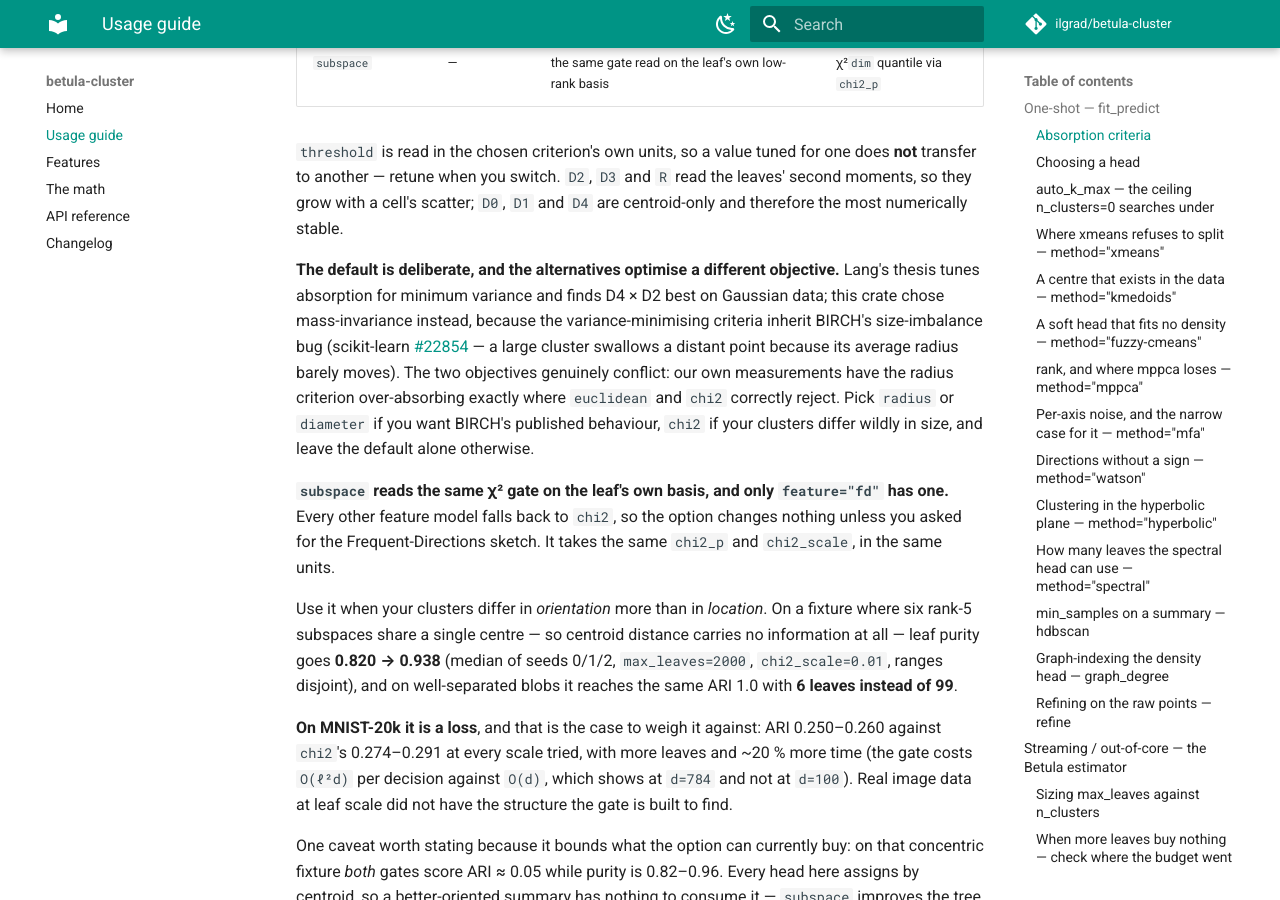
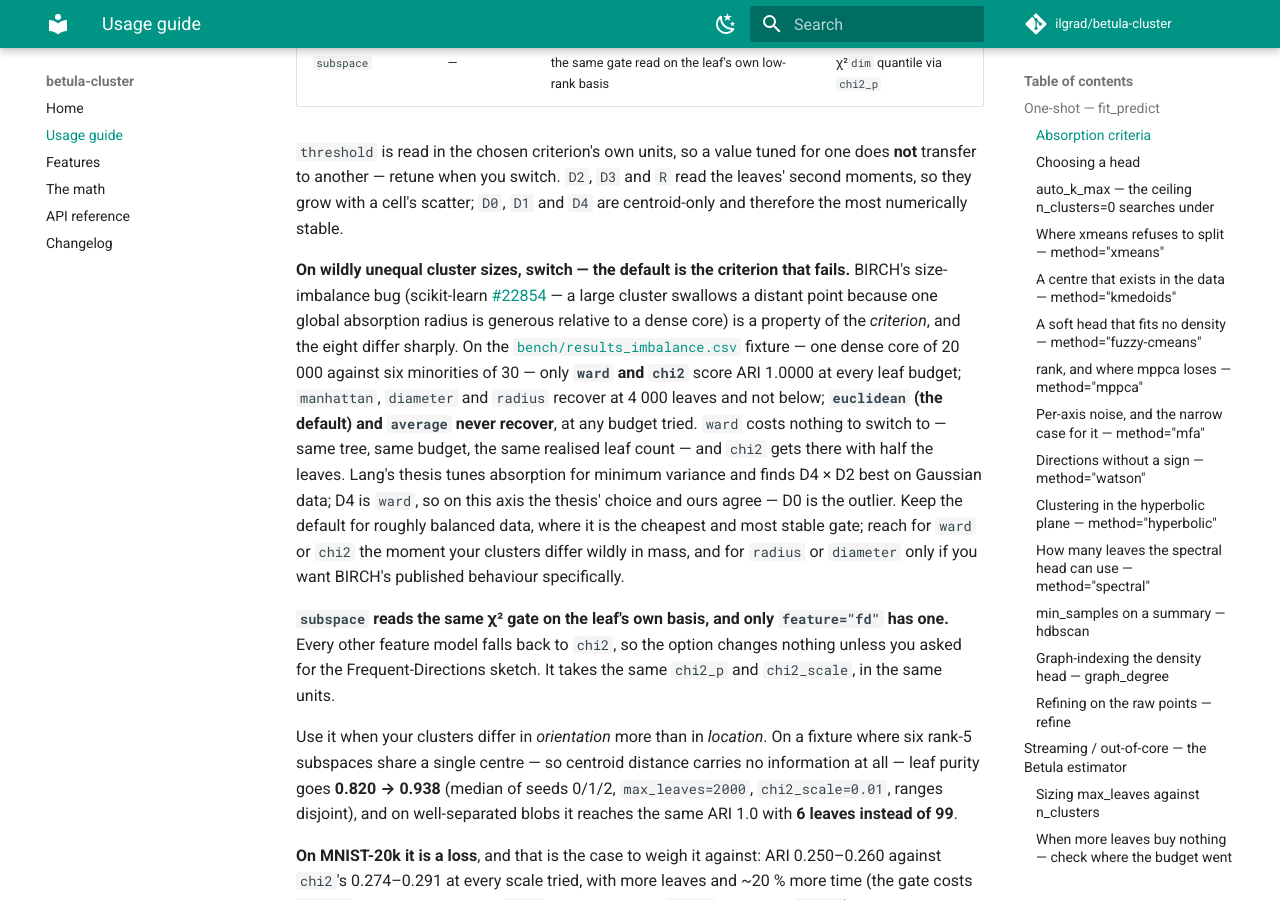
Before and after one commit to ilgrad/betula-cluster, an MkDocs documentation site: the page built from docs/USAGE.md, in a window 1280 px wide and 900 px high, scrolled down 2342 px. Built offline with MkDocs 1.6.1 and Material for MkDocs 9.7.7, drawn with Linux system fonts in a browser that asks for light colours; comment, search, counter and statistics services are not loaded.

Commit message:
fix(bench): the #22854 size-imbalance failure is D0's, not the CF-tree's
`bench/size_imbalance.py` reproduced scikit-learn #22854 at `absorb="euclidean"`
only, and two published claims were drawn from that single column: that the
mis-allocation is "a property of the shared design — one global absorption
radius", and that the variance-minimising criteria inherit it. Sweeping all
eight criteria refutes both. Only `ward` (D4) and `chi2` hold ARI 1.0000 at
every leaf budget; `manhattan`, `diameter` and `radius` recover at 4000 leaves
and not below; `euclidean` and `average` never recover, so sixteen times the
budget moves them nowhere. D4 *is* the variance-minimising criterion and it is
the best cell in the table.

`ward` is immune at 250 leaves with the same realised leaf count as the default
(247 against 241), so this is not a larger budget — it is the same budget spent
by a criterion that does not measure a radius. That makes `absorb=` a second
independent fix alongside `balance=`, and the cheaper of the two.

No shipped code changes: the harness grows the `absorb` axis, the CSV grows the
rows, and the two prose claims are corrected where they were made.

```diff
--- a/docs/USAGE.md
+++ b/docs/USAGE.md
@@ -81,14 +81,20 @@ transfer to another — retune when you switch. `D2`, `D3` and `R` read the leav
 they grow with a cell's scatter; `D0`, `D1` and `D4` are centroid-only and therefore the most
 numerically stable.
 
-**The default is deliberate, and the alternatives optimise a different objective.** Lang's thesis
-tunes absorption for minimum variance and finds D4 × D2 best on Gaussian data; this crate chose
-mass-invariance instead, because the variance-minimising criteria inherit BIRCH's size-imbalance bug
-(scikit-learn [#22854](https://github.com/scikit-learn/scikit-learn/issues/22854) — a large cluster
-swallows a distant point because its average radius barely moves). The two objectives genuinely
-conflict: our own measurements have the radius criterion over-absorbing exactly where `euclidean` and
-`chi2` correctly reject. Pick `radius` or `diameter` if you want BIRCH's published behaviour, `chi2`
-if your clusters differ wildly in size, and leave the default alone otherwise.
+**On wildly unequal cluster sizes, switch — the default is the criterion that fails.** BIRCH's
+size-imbalance bug (scikit-learn [#22854](https://github.com/scikit-learn/scikit-learn/issues/22854)
+— a large cluster swallows a distant point because one global absorption radius is generous relative
+to a dense core) is a property of the *criterion*, and the eight differ sharply. On the
+[`bench/results_imbalance.csv`](https://github.com/ilgrad/betula-cluster/blob/main/bench/results_imbalance.csv)
+fixture — one dense core of 20 000 against six minorities of 30 — only **`ward` and `chi2`** score
+ARI 1.0000 at every leaf budget; `manhattan`, `diameter` and `radius` recover at 4 000 leaves and
+not below; **`euclidean` (the default) and `average` never recover**, at any budget tried. `ward`
+costs nothing to switch to — same tree, same budget, the same realised leaf count — and `chi2` gets
+there with half the leaves. Lang's thesis tunes absorption for minimum variance and finds D4 × D2
+best on Gaussian data; D4 is `ward`, so on this axis the thesis' choice and ours agree — D0 is the
+outlier. Keep the default for roughly balanced data, where it is the cheapest and most stable
+gate; reach for `ward` or `chi2` the moment your clusters differ wildly in mass, and for `radius` or
+`diameter` only if you want BIRCH's published behaviour specifically.
 
 **`subspace` reads the same χ² gate on the leaf's own basis, and only `feature="fd"` has one.** Every
 other feature model falls back to `chi2`, so the option changes nothing unless you asked for the
```
Also changed, not shown: CHANGELOG.md (+18 -0 lines), bench/RESULTS.md (+50 -2 lines), 2 other files.
